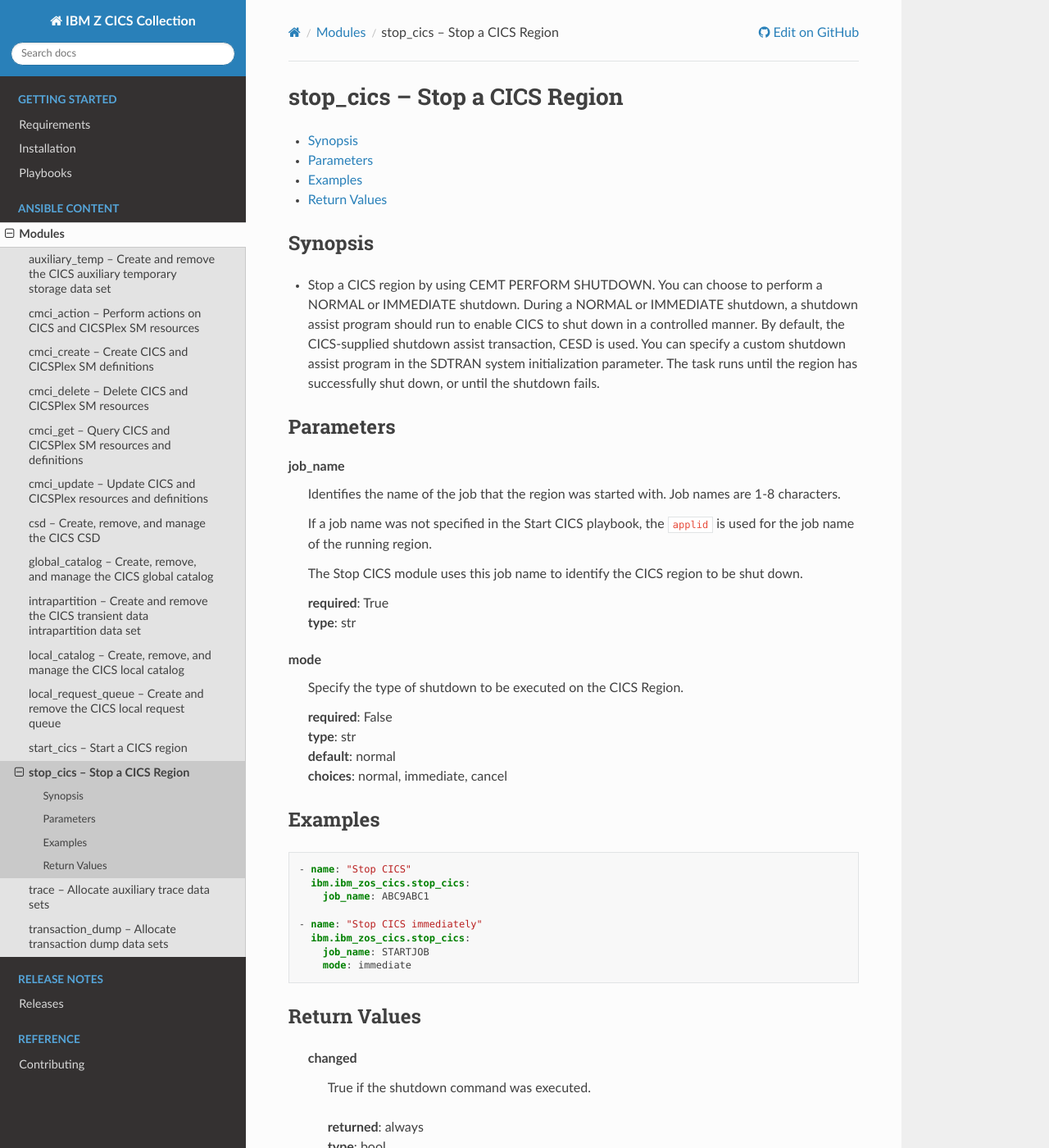
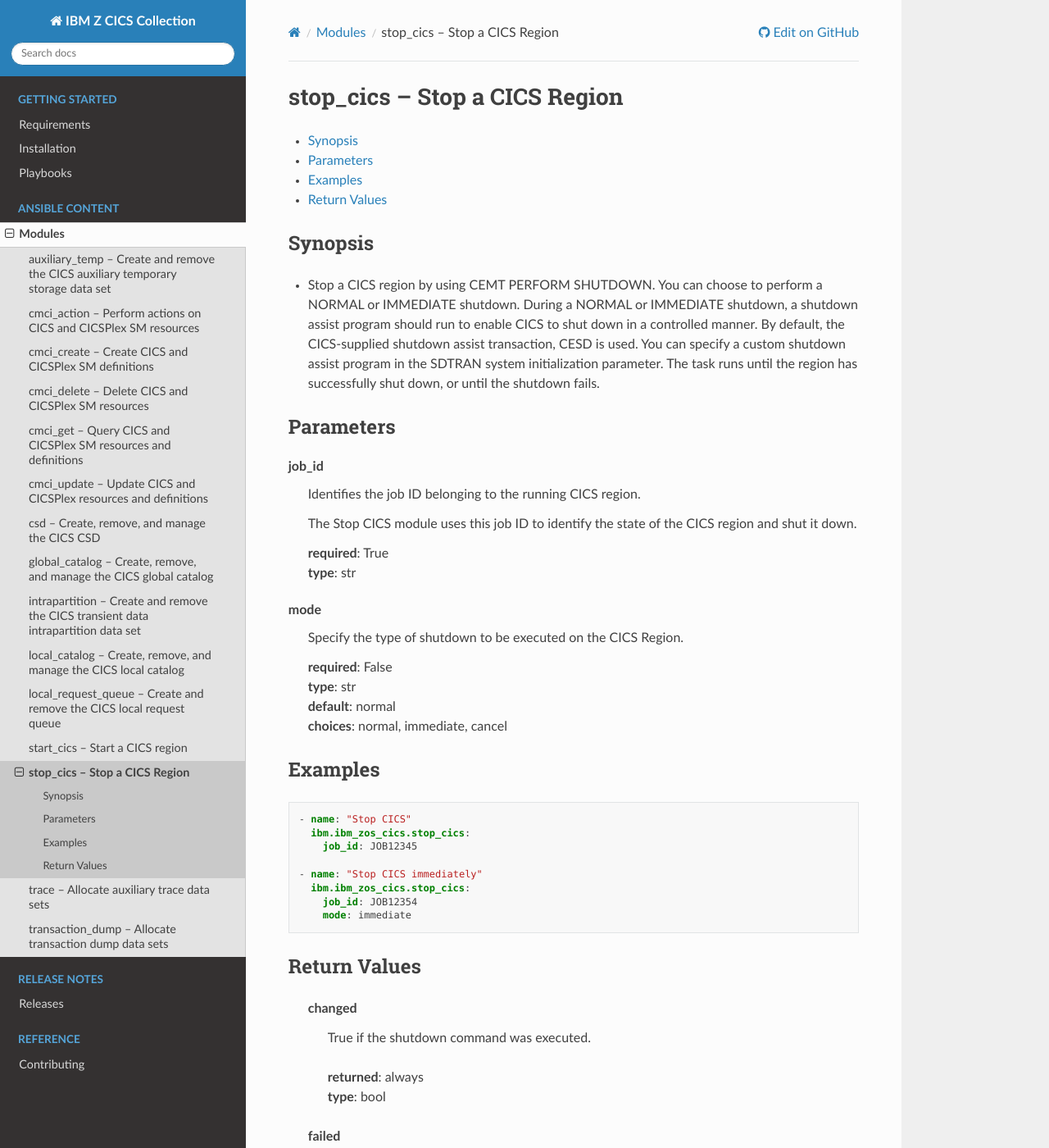
Before and after one commit to ansible-collections/ibm_zos_cics, a Sphinx documentation site: the page built from docs/source/modules/stop_cics.rst, in a window 1280 px wide and 1400 px high. Shown: the whole window at 82% size. Built offline with Sphinx 7.4.7 and the Read the Docs theme 2.0.0, drawn with Linux system fonts in a browser that asks for light colours.

Commit message:
Introduction of job_id to query

```diff
--- a/docs/source/modules/start_cics.rst
+++ b/docs/source/modules/start_cics.rst
@@ -1582,6 +1582,10 @@ jcl (always, list, )
   The CICS startup JCL that is built during module execution.
 
 
+job_id (If the CICS startup JCL has been submitted., str, )
+  The job ID of the CICS startup job.
+
+
 err (always, str, )
   The error message returned when building the JCL.
 
--- a/docs/source/modules/stop_cics.rst
+++ b/docs/source/modules/stop_cics.rst
@@ -31,12 +31,10 @@ Parameters
 
 
 
-job_name
-  Identifies the name of the job that the region was started with. Job names are 1-8 characters.
+job_id
+  Identifies the job ID belonging to the running CICS region.
 
-  If a job name was not specified in the Start CICS playbook, the \ :literal:`applid`\  is used for the job name of the running region.
-
-  The Stop CICS module uses this job name to identify the CICS region to be shut down.
+  The Stop CICS module uses this job ID to identify the state of the CICS region and shut it down.
 
 
   | **required**: True
@@ -64,11 +62,11 @@ Examples
 
    - name: "Stop CICS"
      ibm.ibm_zos_cics.stop_cics:
-       job_name: ABC9ABC1
+       job_id: JOB12345
 
    - name: "Stop CICS immediately"
      ibm.ibm_zos_cics.stop_cics:
-       job_name: STARTJOB
+       job_id: JOB12354
        mode: immediate
 
 
```
Also changed, not shown: other parts of docs/source/modules/start_cics.rst (+1 -1 lines), 13 other files.
